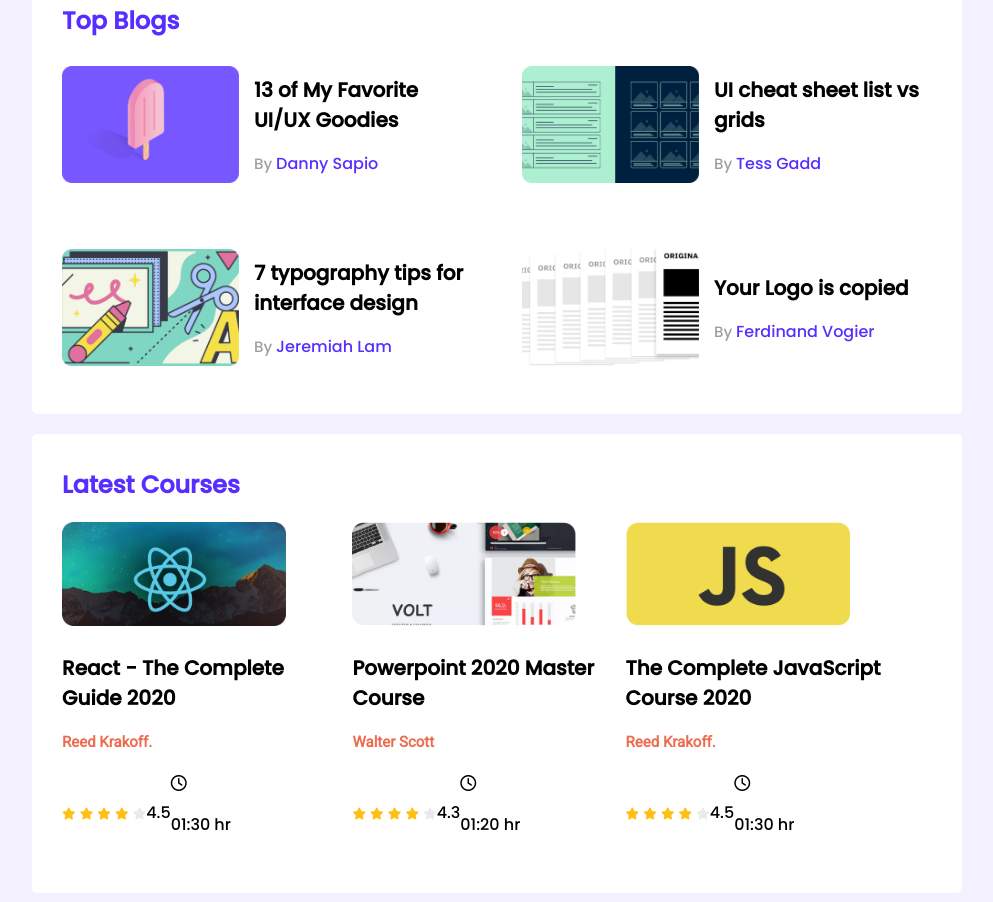
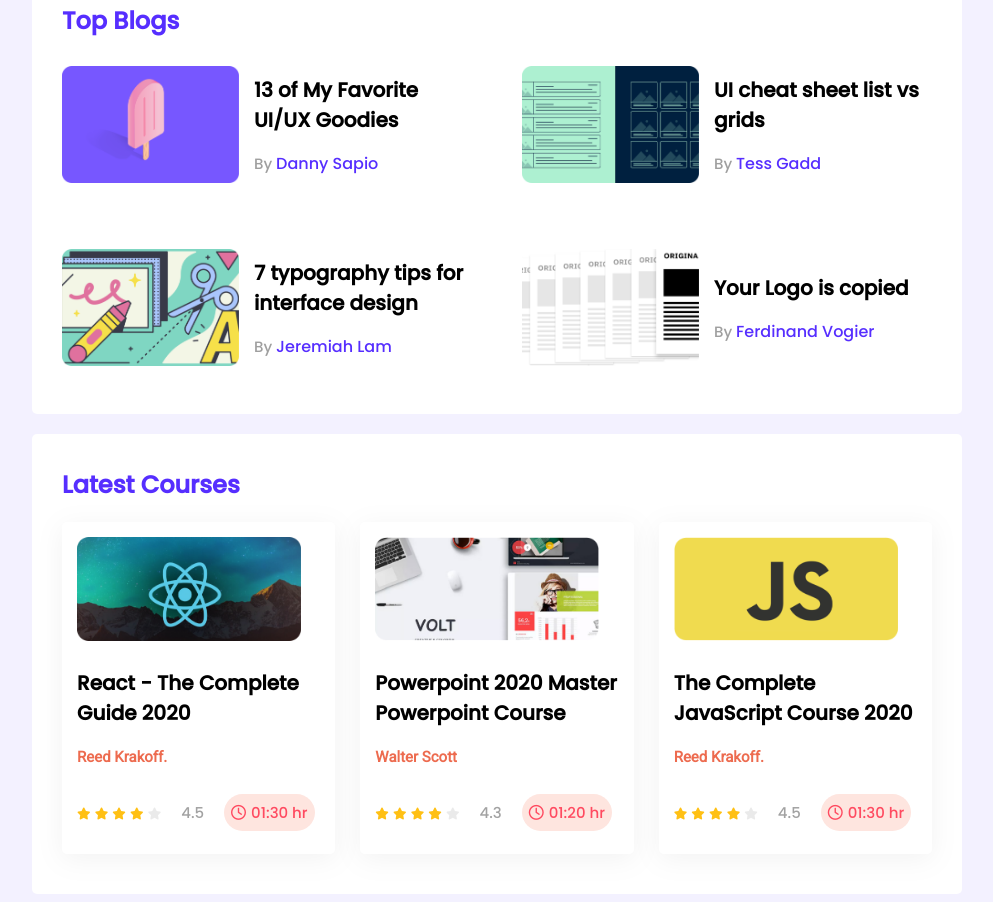
Before and after one commit to dev-maruful/leader-board-by-me, a plain HTML site: page index.html in a window 1280 px wide. Shown: the part 331-1233 px from the top of the page, without its empty margins (143-1136 px from the left). Drawn offline with Linux system fonts and the light colour scheme.

Commit message:
second section done

```diff
--- a/index.html
+++ b/index.html
@@ -98,11 +98,11 @@
                                 <i class="fa-solid fa-star filled"></i>
                                 <i class="fa-solid fa-star empty"></i>
                             </div>
-                            <p>4.5</p>
+                            <p class="rate">4.5</p>
                             <div class="course-duration">
                                 <i class="fa-regular fa-clock"></i>
                                 <div class="time">
-                                    <p>01:30 hr</p>
+                                    <p class="time">01:30 hr</p>
                                 </div>
                             </div>
                         </div>
@@ -111,7 +111,7 @@
                 <div class="course">
                     <img src="./images/courses/course-2.png" alt="">
                     <div class="course-details">
-                        <h3 class="course-title">Powerpoint 2020 Master Course</h3>
+                        <h3 class="course-title">Powerpoint 2020 Master Powerpoint Course</h3>
                         <h4 class="course-author">
                             <a href="">Walter Scott</a>
                         </h4>
@@ -123,11 +123,11 @@
                                 <i class="fa-solid fa-star filled"></i>
                                 <i class="fa-solid fa-star empty"></i>
                             </div>
-                            <p>4.3</p>
+                            <p class="rate">4.3</p>
                             <div class="course-duration">
                                 <i class="fa-regular fa-clock"></i>
                                 <div class="time">
-                                    <p>01:20 hr</p>
+                                    <p class="time">01:20 hr</p>
                                 </div>
                             </div>
                         </div>
@@ -148,11 +148,11 @@
                                 <i class="fa-solid fa-star filled"></i>
                                 <i class="fa-solid fa-star empty"></i>
                             </div>
-                            <p>4.5</p>
+                            <p class="rate">4.5</p>
                             <div class="course-duration">
                                 <i class="fa-regular fa-clock"></i>
                                 <div class="time">
-                                    <p>01:30 hr</p>
+                                    <p class="time">01:30 hr</p>
                                 </div>
                             </div>
                         </div>
--- a/styles/style.css
+++ b/styles/style.css
@@ -89,11 +89,23 @@ hr{
     display: flex;
     /* justify-content: space-between; */
     /* overflow: hidden; */
-    gap: 20px;
+    gap: 25px;
+}
+.course{
+    background: #FFFFFF;
+    border-radius: 5px;
+    filter: drop-shadow(0px 5.34229px 13.3557px rgba(0, 0, 0, 0.05));
+    padding: 15px;
+}
+.courses > .course{
+    flex: 1;
 }
 .course-info{
     display: flex;
     align-items: center;
+    gap: 20px;
+    /* margin-bottom: 15px; */
+
 }
 .course img{
     width: 224px;
@@ -117,3 +129,22 @@ hr{
     color: #AEAEAE;
     opacity: 0.25;
 }
+.rate{
+    font-size: 15px;
+    color: #A2A2A2;
+}
+.course-duration{
+    display: flex;
+    align-items: center;
+    gap: 5px;
+    font-size: 15px;
+    color: #FF4A60;
+    background: #FEE5DF;
+    border:2px solid transparent;
+    border-radius: 30px;
+    padding: 5px;
+    /* margin: 0; */
+}
+.time{
+    margin: 0;
+}
```
